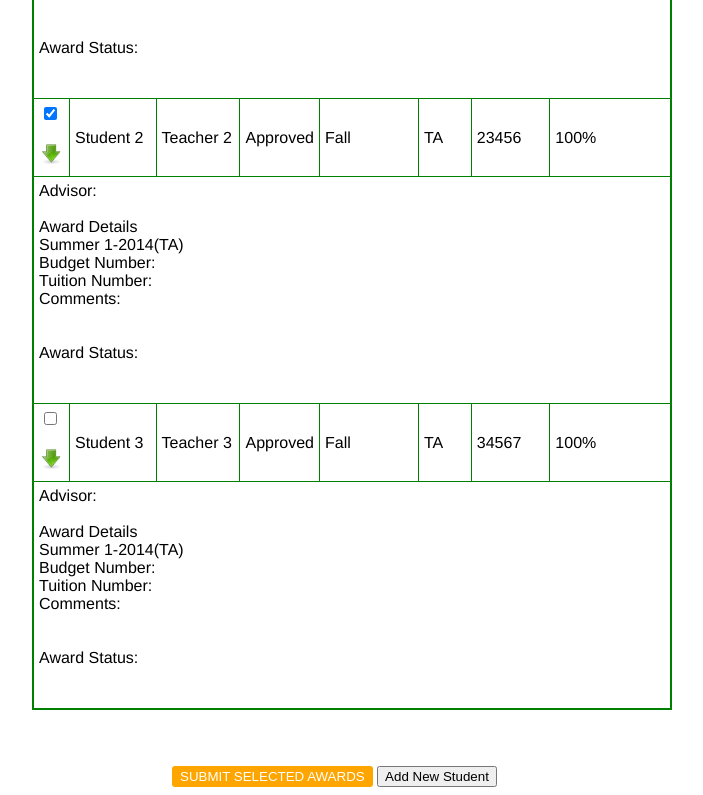
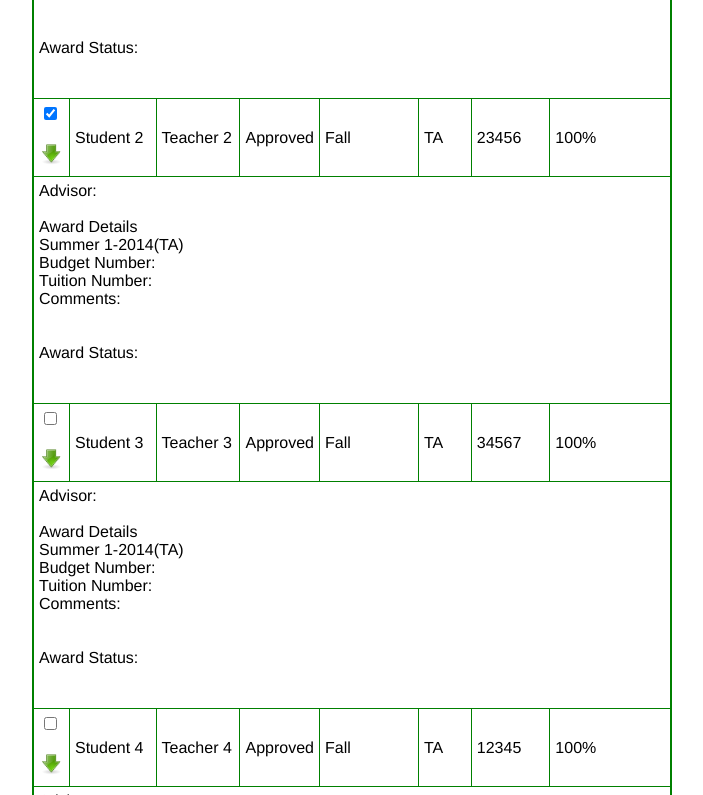
Before and after one commit to hetalgada15/Web-Development---INFO-6150, a plain HTML site: page Assignment-3/table.html in a window 1280 px wide. Both pictures are taken after a click on the button "Add New Student". Shown: the part 311-1106 px from the top of the page, without its empty margins (16-719 px from the left). Drawn offline with Linux system fonts and the light colour scheme.

Commit message:
addition of student

```diff
--- a/Assignment-3/script.js
+++ b/Assignment-3/script.js
@@ -35,3 +35,63 @@ function mycollapse(collapse_row){
     row_no.style.display= "none";
   }
 }
+
+//Addition of students in a table:
+
+function addStudent() {
+
+  var table = document.getElementById("myTable");
+  var l = table.rows.length;
+  console.log(l)
+  var row_no;
+  if (l == 1) {
+    var row_no = 1;
+  }
+  else {
+    var row_no = parseInt(table.rows[l - 2].cells[1].innerHTML.slice(-1)) + 1;
+
+  }
+
+  var row = table.insertRow(-1);
+  row.setAttribute("id", "row_" + row_no);
+
+  row.style.display = 'table-row'
+  var cell;
+  for (var i = 0; i < 8; i++) {
+    cell = row.insertCell(i);
+
+    if (i == 0) {
+      cell.innerHTML = "<input type='checkbox'" + "id='check_" + row_no + "' onclick=\"oncheck('row_" + row_no + "','check_" + row_no + "')\"/><br /><br /><img src='down.png' width='25px' onclick=\"mycollapse('collapse_row_" + row_no + "' )\" />";
+    }
+    else if (i == 1) {
+      cell.innerHTML = "Student " + row_no;
+    }
+    else if (i == 2) {
+      cell.innerHTML = "Teacher  " + row_no;
+    }
+    else if (i == 3) {
+      cell.innerHTML = "Approved";
+    }
+    else if (i == 4) {
+      cell.innerHTML = "Fall";
+    }
+    else if (i == 5) {
+      cell.innerHTML = "TA";
+    }
+    else if (i == 6) {
+      cell.innerHTML = "12345";
+    }
+    else if (i == 7) {
+      cell.innerHTML = "100%";
+    }
+
+  }
+
+  txt = "Student " + row_no + " Record added successfully";
+  window.alert(txt);
+  var hidden_row = table.insertRow(-1);
+  hidden_row.setAttribute("id", "collapse_row_" + row_no);
+  hidden_row.classList.add("dropDownTextArea");
+  hidden_cell = hidden_row.insertCell(0);
+  hidden_row.innerHTML = "<td colspan='8'> Advisor:<br /><br /> Award Details<br /> Summer 1-2014(TA)<br /> Budget Number: <br /> Tuition Number: <br /> Comments:<br /><br /><br /> Award Status:<br /><br /><br /> </td>"
+}
--- a/Assignment-3/table.html
+++ b/Assignment-3/table.html
@@ -86,7 +86,7 @@
 	<br /><br />
 
 	<button id="button">SUBMIT SELECTED AWARDS</button>
-	<button id="add">Add New Student</button>
+	<button id="add" onclick="addStudent()">Add New Student</button>
 
 	<nav class="socialmediaicons"></nav>
 	<script src="script.js"></script>
```
